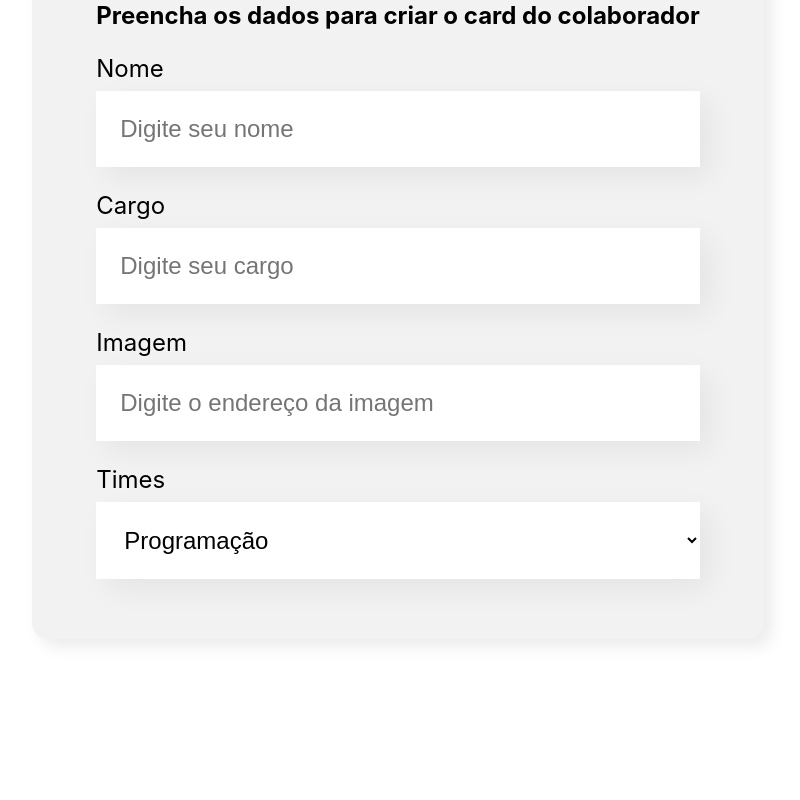
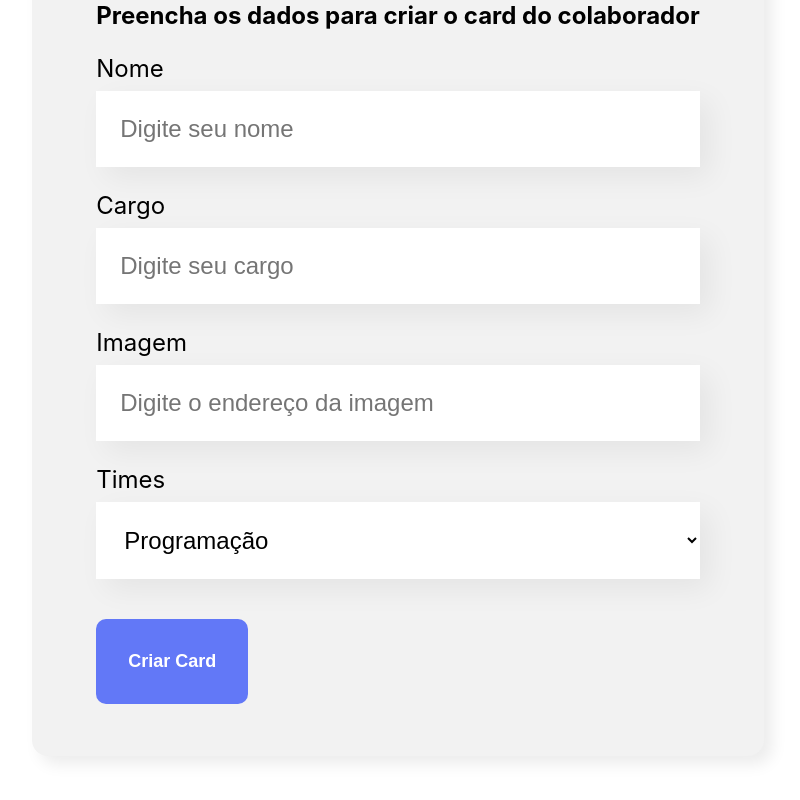
Before and after one commit to JeffersonRolino/organo, a React (Create React App) app: page / in a window 1280 px wide. Shown: the part 633-1433 px from the top of the page, without its empty margins (242-1042 px from the left). Before the commit the page ends 1352 px from the top, so only its background shows below. Built offline with nearby package versions, Linux system fonts and the light colour scheme.

Commit message:
Capítulo 02: Trabalhando com props - Lição 04: Criando o botão

```diff
--- /dev/null
+++ b/src/components/Button/Button.css
@@ -0,0 +1,15 @@
+.button {
+    background-color: #6278f7;
+    border-radius: 10px;
+    border: none;
+    color: #fff;
+    cursor: pointer;
+    font-weight: 700;
+    font-size: 18px;
+    padding: 32px;
+    margin: 16px 0;
+}
+
+.button:hover {
+    color: #95FFD4;
+}
--- /dev/null
+++ b/src/components/Button/index.jsx
@@ -0,0 +1,9 @@
+import './Button.css';
+
+const Button = (props) => {
+    return (
+        <button className="button">{props.children}</button>
+    )
+}
+
+export default Button;
--- a/src/components/Form/index.jsx
+++ b/src/components/Form/index.jsx
@@ -1,3 +1,4 @@
+import Button from "../Button";
 import DropDown from "../DropDown";
 import TextInput from "../TextInput";
 import './Form.css';
@@ -21,6 +22,7 @@
                 <TextInput label="Cargo" placeholder="Digite seu cargo"/>
                 <TextInput label="Imagem" placeholder="Digite o endereço da imagem"/>
                 <DropDown label="Times" itens={times}></DropDown>
+                <Button>Criar Card</Button>
             </form>
         </section>
     )
```
